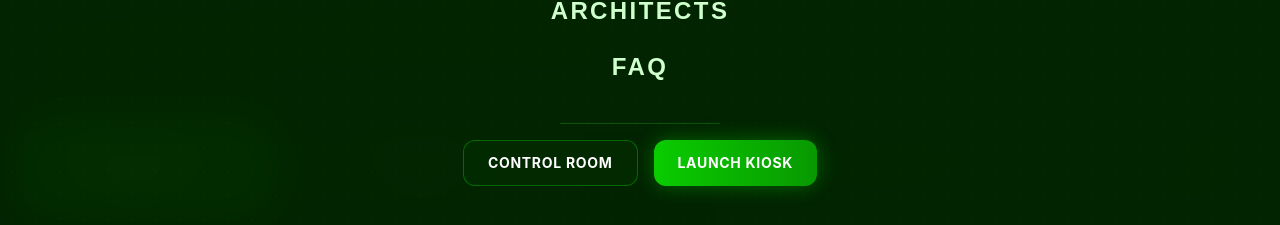
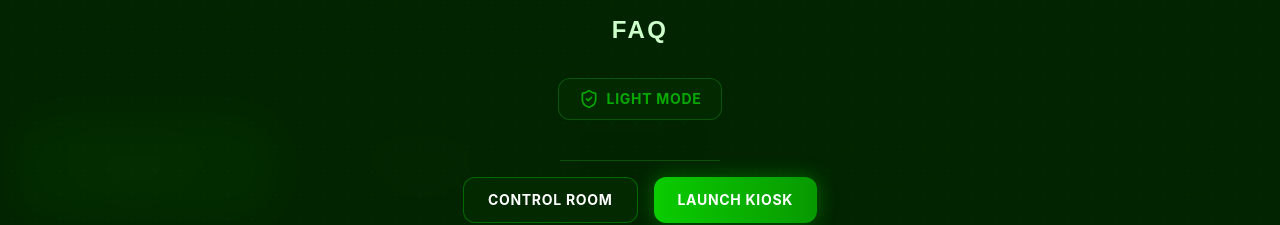
Before and after one commit to OrionGD/FaceShield, a React (Vite) app in the folder frontend/: page / in a window 1280 px wide. Both pictures are taken after a click on the button 1233 px from the left and 40 px from the top of the page. Shown: the part 483-708 px from the top of the page. Built offline with nearby package versions, Linux system fonts and the light colour scheme; no server answers.

Commit message:
Team Arjun

```diff
--- a/frontend/index.html
+++ b/frontend/index.html
@@ -6,12 +6,6 @@
   <link rel="icon" type="image/x-icon" href="/favicon.ico" />
   <meta name="viewport" content="width=device-width, initial-scale=1.0" />
   <title>FaceShield-EdgeAI</title>
-  <script>
-    (function () {
-      const saved = localStorage.getItem('theme') || 'dark';
-      document.documentElement.setAttribute('data-theme', saved);
-    })();
-  </script>
 </head>
 
 <body>
--- a/frontend/src/components/ThemeContext.tsx
+++ b/frontend/src/components/ThemeContext.tsx
@@ -1,4 +1,4 @@
-import React, { createContext, useContext, useEffect, useState } from 'react';
+import React, { createContext, useContext, useState } from 'react';
 
 type Theme = 'light' | 'dark';
 
@@ -11,36 +11,21 @@ interface ThemeContextType {
 const ThemeContext = createContext<ThemeContextType | undefined>(undefined);
 
 export function ThemeProvider({ children }: { children: React.ReactNode }) {
-  const [theme, setThemeState] = useState<Theme>(() => {
-    // Read initial theme set by index.html script or fallback to dark
-    return (document.documentElement.getAttribute('data-theme') as Theme) || 'dark';
-  });
+  const [theme, setThemeState] = useState<Theme>('dark');
 
   const setTheme = (newTheme: Theme) => {
     setThemeState(newTheme);
-    document.documentElement.setAttribute('data-theme', newTheme);
-    localStorage.setItem('theme', newTheme);
   };
 
   const toggleTheme = () => {
     setTheme(theme === 'light' ? 'dark' : 'light');
   };
 
-  useEffect(() => {
-    // Listen for storage changes in case of multi-tab synchronicity
-    const handleStorageChange = (e: StorageEvent) => {
-      if (e.key === 'theme' && (e.newValue === 'light' || e.newValue === 'dark')) {
-        setTheme(e.newValue as Theme);
-      }
-    };
-
-    window.addEventListener('storage', handleStorageChange);
-    return () => window.removeEventListener('storage', handleStorageChange);
-  }, [theme]);
-
   return (
     <ThemeContext.Provider value={{ theme, toggleTheme, setTheme }}>
-      {children}
+      <div data-theme={theme} className="min-h-screen">
+        {children}
+      </div>
     </ThemeContext.Provider>
   );
 }
--- a/frontend/src/index.css
+++ b/frontend/src/index.css
@@ -123,7 +123,7 @@
    ========================================================================== */
 
 
-:root[data-theme="light"] {
+[data-theme="light"] {
   /* High contrast brand greens for Light Theme */
   --brand-50: #e8f8ee;
   --brand-100: #d1f2dd;
--- a/frontend/src/modules/core/pages/LandingPage.tsx
+++ b/frontend/src/modules/core/pages/LandingPage.tsx
@@ -332,6 +332,19 @@ export default function LandingPage() {
                         <span className="absolute bottom-[-2px] left-1/2 -translate-x-1/2 w-0 h-[2px] bg-brand-500 transition-all duration-300 group-hover:w-1/2" />
                       </motion.a>
                     ))}
+
+                    {/* Theme Toggle Button inside the drawer */}
+                    <motion.button
+                      onClick={toggleTheme}
+                      initial={{ opacity: 0, scale: 0.9 }}
+                      animate={{ opacity: 1, scale: 1 }}
+                      transition={{ delay: 0.25 }}
+                      className="px-5 py-2.5 mt-2 bg-bg-secondary/40 hover:bg-bg-hover border border-border-primary/20 hover:border-brand-500/40 text-brand-500/60 hover:text-brand-400 hover:scale-105 active:scale-95 rounded-xl transition-all shadow-[0_0_10px_rgba(13,255,0,0.02)] hover:shadow-[0_0_15px_rgba(13,255,0,0.15)] cursor-pointer flex items-center justify-center gap-2 text-sm font-bold uppercase tracking-wider"
+                      aria-label="Toggle Theme in Menubar"
+                    >
+                      <ShieldCheck className={`w-5 h-5 ${theme === 'light' ? 'text-brand-600' : 'text-brand-500/60'}`} />
+                      <span>{theme === 'light' ? t('Dark Mode') : t('Light Mode')}</span>
+                    </motion.button>
 
                     {/* Divider */}
                     <motion.div
```
